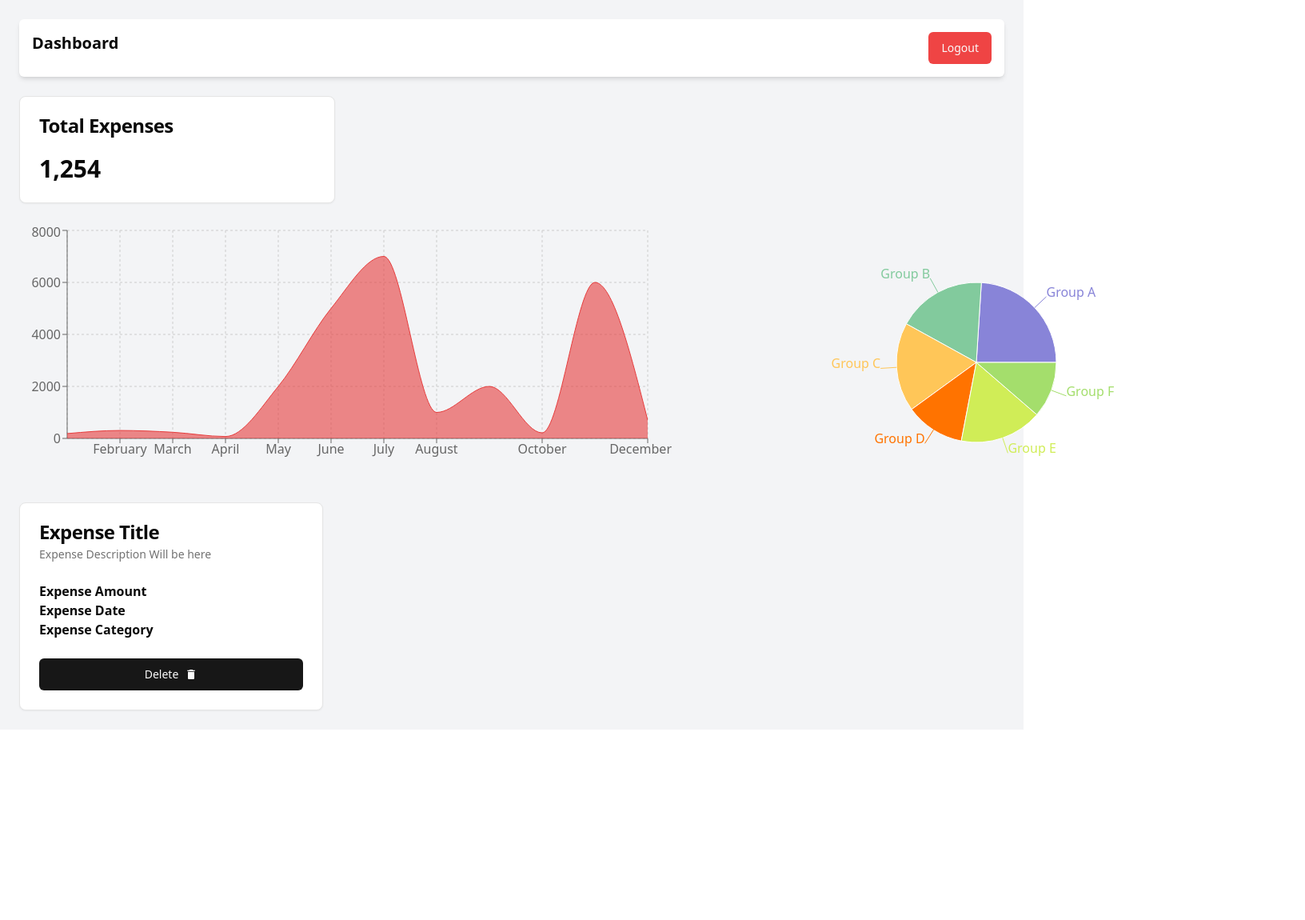
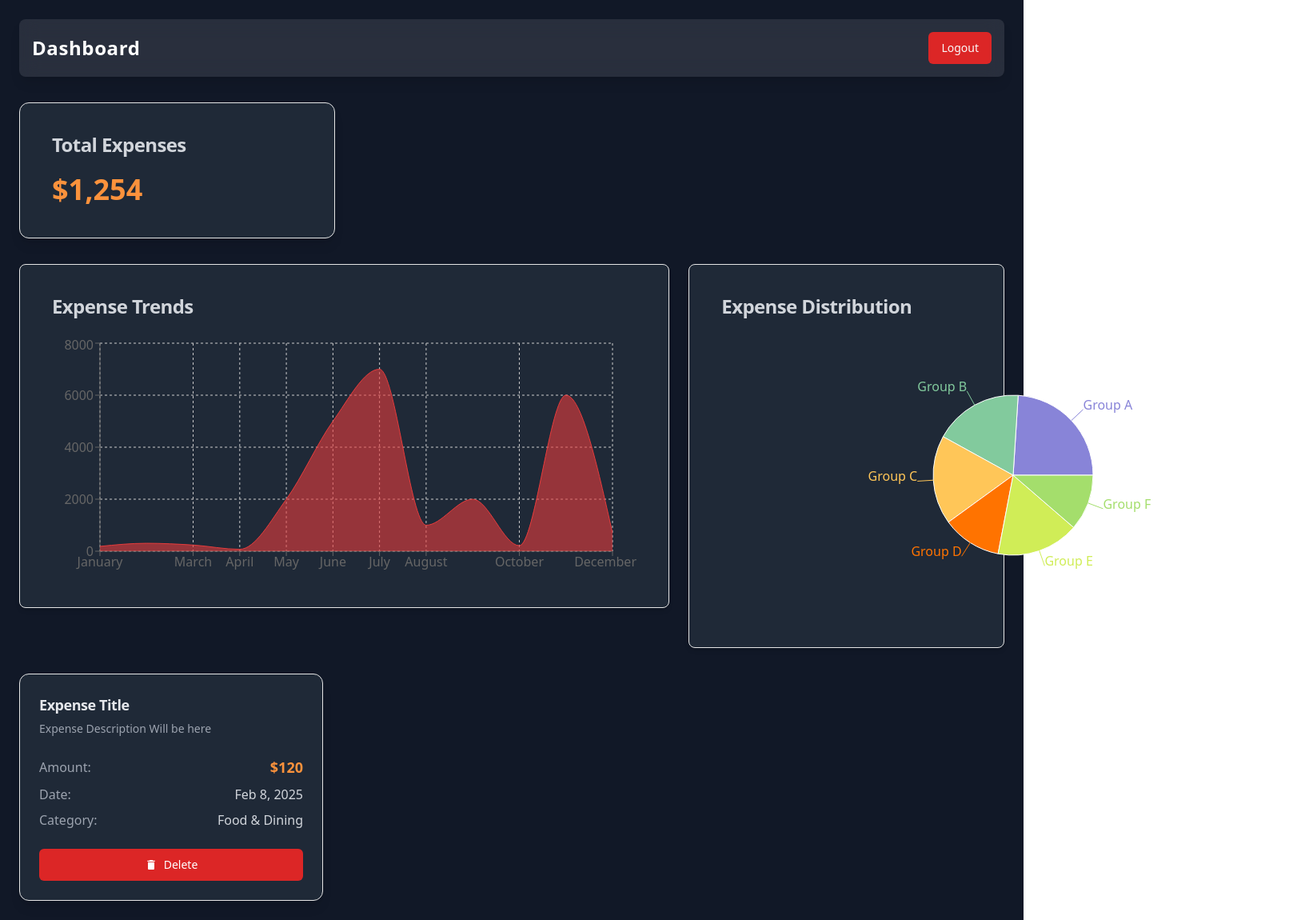
Before and after one commit to hareshkhan01/Expense_tracker_app, a React (Vite) app in the folder frontend/: page / in a window 1280 px wide. Shown: the whole page at 80% size, 1632 px wide, since content can reach past the window. Before the commit the page ends 912 px from the top, so only its background shows below. Built offline with nearby package versions, Linux system fonts and the light colour scheme.

Commit message:
Change the theme of Dashboard

```diff
--- a/frontend/src/components/ExpenseCard.jsx
+++ b/frontend/src/components/ExpenseCard.jsx
@@ -1,5 +1,5 @@
-import { cn } from "@/lib/utils"
-import { Button } from "@/components/ui/button"
+import { cn } from "@/lib/utils";
+import { Button } from "@/components/ui/button";
 import {
   Card,
   CardContent,
@@ -7,33 +7,48 @@ import {
   CardFooter,
   CardHeader,
   CardTitle,
-} from "@/components/ui/card"
+} from "@/components/ui/card";
 import { MdDelete } from "react-icons/md";
-
-
-
 
 export function ExpenseCard({ className, ...props }) {
   return (
-    <Card className={cn("w-[380px]", className)} {...props}>
+    <Card className={cn("w-[380px] bg-gray-800 text-white shadow-lg rounded-xl", className)} {...props}>
+      {/* Header */}
       <CardHeader>
-        <CardTitle>Expense Title</CardTitle>
-        <CardDescription>Expense Description Will be here</CardDescription>
+        <CardTitle className="text-lg font-semibold text-gray-200">
+          Expense Title
+        </CardTitle>
+        <CardDescription className="text-gray-400">
+          Expense Description Will be here
+        </CardDescription>
       </CardHeader>
+
+      {/* Content */}
       <CardContent className="grid gap-4">
-        <div>
-          <h1 className="font-bold">Expense Amount</h1>
-          <h1 className="font-bold">Expense Date</h1>
-          <h1 className="font-bold">Expense Category</h1>
+        <div className="space-y-2">
+          <div className="flex justify-between items-center">
+            <span className="text-gray-400">Amount:</span>
+            <span className="text-lg font-bold text-orange-400">$120</span>
+          </div>
+          <div className="flex justify-between items-center">
+            <span className="text-gray-400">Date:</span>
+            <span className="text-gray-300">Feb 8, 2025</span>
+          </div>
+          <div className="flex justify-between items-center">
+            <span className="text-gray-400">Category:</span>
+            <span className="text-gray-300">Food & Dining</span>
+          </div>
         </div>
       </CardContent>
+
+      {/* Footer with Delete Button */}
       <CardFooter>
-        <Button className="w-full">
-          Delete <MdDelete/>
+        <Button className="w-full bg-red-600 hover:bg-red-700 text-white flex items-center gap-2">
+          <MdDelete className="text-xl" /> Delete
         </Button>
       </CardFooter>
     </Card>
-  )
+  );
 }
 
-export default ExpenseCard
+export default ExpenseCard;
--- a/frontend/src/pages/DashboardPages.jsx
+++ b/frontend/src/pages/DashboardPages.jsx
@@ -1,51 +1,67 @@
-import { useState } from 'react'
-import { Button } from '@/components/ui/button'
-import { Card, CardContent, CardHeader, CardTitle } from '@/components/ui/card'
-import SimpleAreaChart from '../components/SimpleAreaChart'
-import SimplePieChart from '../components/PieChart'
-import ExpenseCard from '../components/ExpenseCard'
+import { useState } from "react";
+import { Button } from "@/components/ui/button";
+import { Card, CardContent, CardHeader, CardTitle } from "@/components/ui/card";
+import SimpleAreaChart from "../components/SimpleAreaChart";
+import SimplePieChart from "../components/PieChart";
+import ExpenseCard from "../components/ExpenseCard";
+
 const Dashboard = () => {
-
   return (
-    <div className="flex h-full bg-gray-900">
+    <div className="flex h-full w-full bg-gray-900 text-white">
       {/* Main Content */}
-      <div className="flex-1 bg-gray-100 p-6">
+      <div className="flex-1 p-6">
         {/* Navbar */}
-        <header className="bg-white shadow-md p-4 rounded-md flex justify-between">
-          <h2 className="text-xl font-semibold">Dashboard</h2>
-          <Button variant="destructive" lassName="bg-orange-600">
+        <header className="bg-white/10 shadow-lg p-4 rounded-lg flex justify-between items-center backdrop-blur-md">
+          <h2 className="text-2xl font-bold tracking-wide">Dashboard</h2>
+          <Button variant="destructive" className="bg-red-600 hover:bg-red-700">
             Logout
           </Button>
         </header>
 
         {/* Dashboard Content */}
-
-          <div className="mt-6 grid grid-cols-3 gap-6">
+        <div className="mt-8 grid grid-cols-3 gap-6">
           {/* Stats Cards */}
-            <Card>
+          <Card className="bg-gray-800 shadow-lg rounded-xl p-4">
             <CardHeader>
-                <CardTitle>Total Expenses</CardTitle>
+              <CardTitle className="text-gray-300">Total Expenses</CardTitle>
             </CardHeader>
             <CardContent>
-                <p className="text-3xl font-bold">1,254</p>
+              <p className="text-4xl font-extrabold text-orange-400">$1,254</p>
             </CardContent>
           </Card>
         </div>
 
-        <div className="mt-6 grid grid-cols-3 gap-4">
+        {/* Charts */}
+        <div className="mt-8 grid grid-cols-3 gap-6">
           <div className="col-span-2">
+            <Card className="bg-gray-800 shadow-md rounded-lg p-4">
+              <CardHeader>
+                <CardTitle className="text-gray-300">Expense Trends</CardTitle>
+              </CardHeader>
+              <CardContent>
                 <SimpleAreaChart />
+              </CardContent>
+            </Card>
           </div>
           <div className="col-span-1">
+            <Card className="bg-gray-800 shadow-md rounded-lg p-4">
+              <CardHeader>
+                <CardTitle className="text-gray-300">Expense Distribution</CardTitle>
+              </CardHeader>
+              <CardContent>
                 <SimplePieChart />
+              </CardContent>
+            </Card>
           </div>
         </div>
-        <div>
+
+        {/* Expense List */}
+        <div className="mt-8">
           <ExpenseCard />
         </div>
       </div>
     </div>
-  )
-}
+  );
+};
 
-export default Dashboard
+export default Dashboard;
```
Lines whose indentation alone changed are shown as unchanged.
